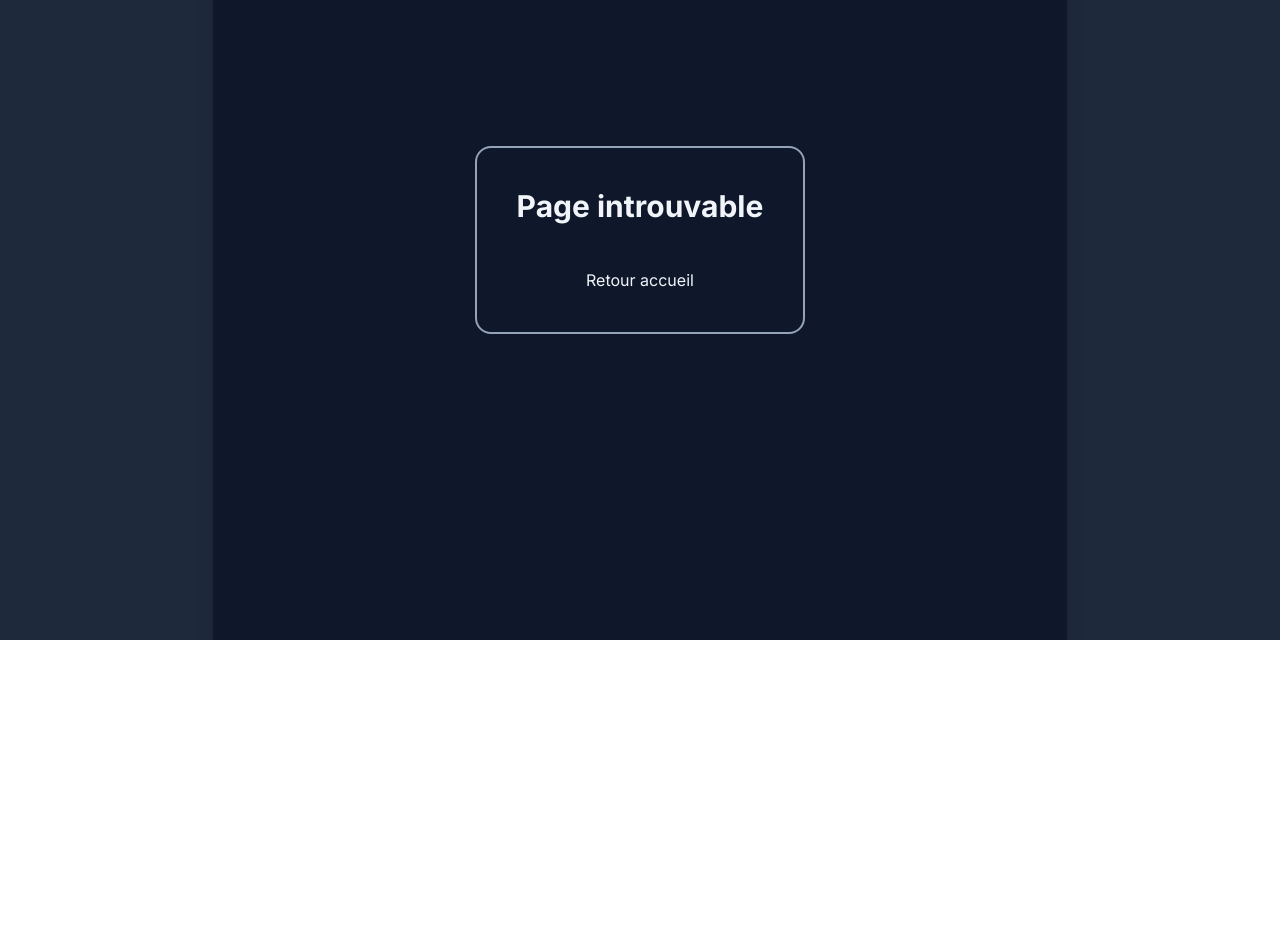
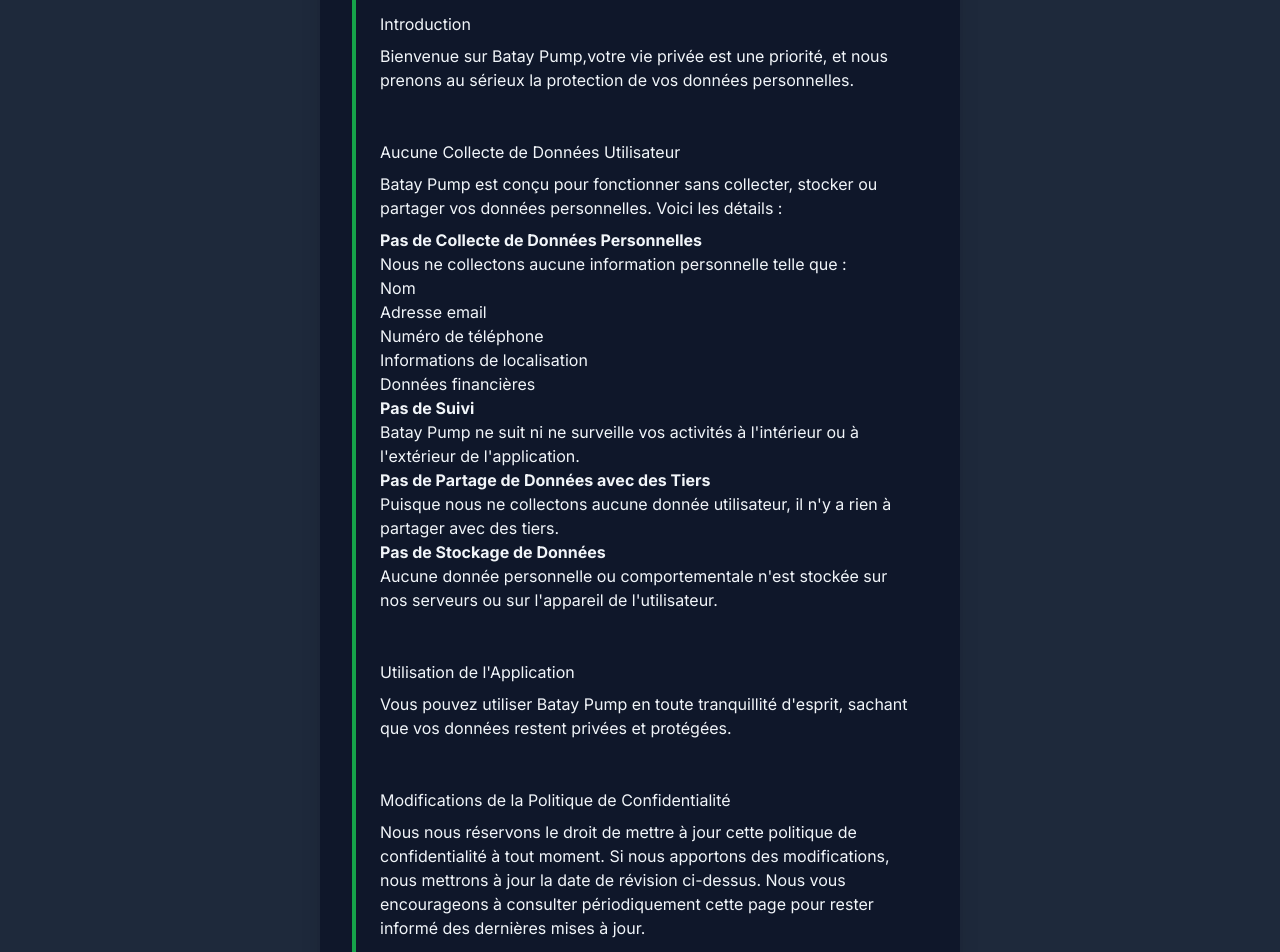
Before and after one commit to FlorentRVE/NEXTJS-Portfolio, a Next.js app: page /privacy in a window 1280 px wide. Before the commit this address had no page. Shown: the part 160-1112 px from the top of the page. Before the commit the page ends 800 px from the top, so only its background shows below. Built offline with nearby package versions, Linux system fonts and the light colour scheme.

Commit message:
Ajout page confidentialité pour Batay Pump

```diff
--- /dev/null
+++ b/app/privacy/page.tsx
@@ -0,0 +1,96 @@
+import FooterComponent from "@/components/FooterComponent";
+
+export default function Privacy() {
+  return (
+    <div className="flex flex-col bg-slate-800 text-slate-100">
+      <div className="flex flex-col md:w-2/3 md:mx-auto lg:w-1/2 bg-slate-900 shadow-xl p-8 gap-8">
+        <h1 className="text-3xl font-bold text-center">Règles de confidentialité</h1>
+
+        <p>Dernière mise à jour : 06 novembre 2024</p>
+
+        <div className="border-l-4 border-l-green-600 flex flex-col gap-4 pl-2">
+          <section className="p-4 flex flex-col gap-2">
+            <h2>Introduction</h2>
+            <p>
+              Bienvenue sur Batay Pump,votre vie privée est une
+              priorité, et nous prenons au sérieux la protection de vos données
+              personnelles.
+            </p>
+          </section>
+
+          <section className="p-4 flex flex-col gap-2">
+            <h2>Aucune Collecte de Données Utilisateur</h2>
+            <p>
+              Batay Pump est conçu pour fonctionner sans collecter, stocker ou
+              partager vos données personnelles. Voici les détails :
+            </p>
+            <ul>
+              <li>
+                <strong>Pas de Collecte de Données Personnelles</strong>
+                <p>
+                  Nous ne collectons aucune information personnelle telle que :
+                </p>
+                <ul>
+                  <li>Nom</li>
+                  <li>Adresse email</li>
+                  <li>Numéro de téléphone</li>
+                  <li>Informations de localisation</li>
+                  <li>Données financières</li>
+                </ul>
+              </li>
+              <li>
+                <strong>Pas de Suivi</strong>
+                <p>
+                  Batay Pump ne suit ni ne surveille vos activités à l'intérieur
+                  ou à l'extérieur de l'application.
+                </p>
+              </li>
+              <li>
+                <strong>Pas de Partage de Données avec des Tiers</strong>
+                <p>
+                  Puisque nous ne collectons aucune donnée utilisateur, il n'y a
+                  rien à partager avec des tiers.
+                </p>
+              </li>
+              <li>
+                <strong>Pas de Stockage de Données</strong>
+                <p>
+                  Aucune donnée personnelle ou comportementale n'est stockée sur
+                  nos serveurs ou sur l'appareil de l'utilisateur.
+                </p>
+              </li>
+            </ul>
+          </section>
+
+          <section className="p-4 flex flex-col gap-2">
+            <h2>Utilisation de l'Application</h2>
+            <p>
+              Vous pouvez utiliser Batay Pump en toute tranquillité d'esprit,
+              sachant que vos données restent privées et protégées.
+            </p>
+          </section>
+
+          <section className="p-4 flex flex-col gap-2">
+            <h2>Modifications de la Politique de Confidentialité</h2>
+            <p>
+              Nous nous réservons le droit de mettre à jour cette politique de
+              confidentialité à tout moment. Si nous apportons des
+              modifications, nous mettrons à jour la date de révision ci-dessus.
+              Nous vous encourageons à consulter périodiquement cette page pour
+              rester informé des dernières mises à jour.
+            </p>
+          </section>
+
+          <section className="p-4 flex flex-col gap-2">
+            <h2>Contact</h2>
+            <p>
+              Si vous avez des questions ou des préoccupations concernant cette
+              politique de confidentialité, veuillez nous contacter à florent.rve@gmail.com
+            </p>
+          </section>
+        </div>
+      </div>
+
+    </div>
+  );
+}
```
